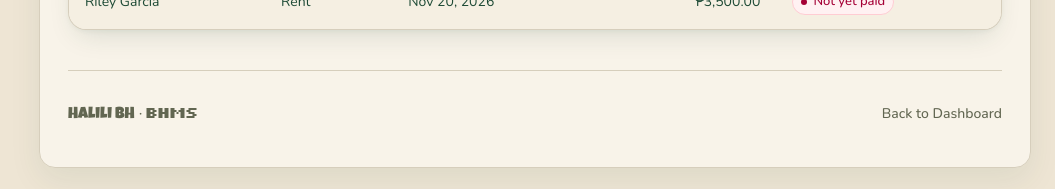
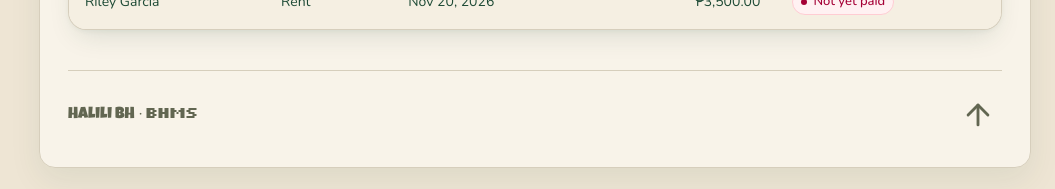
Before and after one commit to Lang-Shin/BH-Management-System, a React (Vite) app: page /dashboard in a window 1280 px wide. Shown: the part 1804-1993 px from the top of the page, without its empty margins (225-1280 px from the left). Built offline with nearby package versions, Linux system fonts and the light colour scheme.

Commit message:
feat(ui): remove the Back to Dashboard button on Dashboard and replace it with arrow

```diff
--- a/src/components/layout/admin-shell.tsx
+++ b/src/components/layout/admin-shell.tsx
@@ -1,6 +1,6 @@
 import { useEffect, useRef, useState } from 'react'
 import { NavLink, Outlet, useLocation } from 'react-router-dom'
-import { Building2, Menu, CircleAlert } from 'lucide-react'
+import { Building2, Menu, CircleAlert, ArrowUp } from 'lucide-react'
 import { Button } from '@/components/ui/button'
 import { Sheet, SheetContent, SheetDescription, SheetHeader, SheetTitle, SheetTrigger } from '@/components/ui/sheet'
 import { usePrototype } from '@/hooks/use-prototype'
@@ -52,7 +52,10 @@ export function AdminShell() {
       <main id="main-content" ref={mainRef} tabIndex={-1} className="min-h-[calc(100dvh-5.5rem)] min-w-0 rounded-2xl border bg-card p-4 outline-none sm:p-6 lg:p-7">
         {storageWarning && <div role="alert" className="mb-6 flex items-start gap-3 rounded-lg border border-amber-300 bg-amber-50 p-4 text-base text-amber-950"><CircleAlert className="mt-0.5 size-6 shrink-0" aria-hidden="true" /><div><p>{storageWarning}</p><NavLink to="/reports" className="mt-3 inline-flex min-h-12 items-center font-semibold underline">Open Reports &amp; Settings</NavLink></div></div>}
         <div key={location.pathname} className="route-content"><Outlet /></div>
-        <footer className="mt-10 flex flex-wrap items-center justify-between gap-3 border-t pt-5 text-sm text-muted-foreground"><p className="text-[1rem]"><span className="brand-name">Halili BH</span> · <span className="brand-acronym">BHMS</span></p><NavLink to="/dashboard" className="flex min-h-12 items-center font-medium hover:text-primary">Back to Dashboard</NavLink></footer>
+        <footer className="mt-10 flex flex-wrap items-center justify-between gap-3 border-t pt-5 text-sm text-muted-foreground"><p className="text-[1rem]"><span className="brand-name">Halili BH</span> · <span className="brand-acronym">BHMS</span></p>{location.pathname === '/dashboard' ? <button type="button" className="back-to-top-arrow" aria-label="Back to top" title="Back to top" onClick={() => {
+          mainRef.current?.focus({ preventScroll: true })
+          window.scrollTo({ top: 0, behavior: window.matchMedia?.('(prefers-reduced-motion: reduce)').matches ? 'auto' : 'smooth' })
+        }}><ArrowUp aria-hidden="true" /></button> : <NavLink to="/dashboard" className="dashboard-return flex min-h-12 items-center font-medium"><span>Back to Dashboard</span></NavLink>}</footer>
       </main>
       </div>
     </div>
--- a/src/styles/globals.css
+++ b/src/styles/globals.css
@@ -312,6 +312,55 @@
 
 .page-title { animation: title-enter 260ms var(--route-ease) backwards; }
 
+.back-to-top-arrow {
+  display: inline-flex;
+  align-items: center;
+  justify-content: center;
+  width: 48px;
+  height: 48px;
+  padding: 0;
+  border: 0;
+  background: transparent;
+  color: var(--muted-foreground);
+  transition: color 240ms ease;
+}
+.back-to-top-arrow > svg {
+  width: 34px;
+  height: 34px;
+  transition: transform 240ms var(--route-ease), filter 240ms ease;
+}
+.back-to-top-arrow:hover,
+.back-to-top-arrow:focus-visible { color: var(--forest-green); }
+.back-to-top-arrow:hover > svg,
+.back-to-top-arrow:focus-visible > svg {
+  transform: scale(1.32);
+  filter:
+    drop-shadow(0 0 5px color-mix(in srgb, var(--forest-green) 85%, transparent))
+    drop-shadow(0 0 12px color-mix(in srgb, var(--forest-green) 65%, transparent))
+    drop-shadow(0 0 24px color-mix(in srgb, var(--forest-green) 40%, transparent));
+}
+.back-to-top-arrow:active > svg { transform: scale(1.16); }
+
+.dashboard-return {
+  transition: color 240ms ease, text-shadow 240ms ease;
+}
+.dashboard-return > span {
+  display: inline-block;
+  transform-origin: right center;
+  transition: transform 240ms var(--route-ease);
+}
+.dashboard-return:hover,
+.dashboard-return:focus-visible {
+  color: var(--forest-green);
+  text-shadow:
+    0 0 5px color-mix(in srgb, var(--forest-green) 55%, transparent),
+    0 0 14px color-mix(in srgb, var(--forest-green) 40%, transparent),
+    0 0 24px color-mix(in srgb, var(--forest-green) 25%, transparent);
+}
+.dashboard-return:hover > span,
+.dashboard-return:focus-visible > span { transform: scale(1.14); }
+.dashboard-return:active > span { transform: scale(1.08); }
+
 .header-typewriter { min-height: 1.2em; line-height: 1.2; }
 .header-typewriter-caret {
   display: inline-block;
@@ -409,6 +458,14 @@
 }
 
 @media (prefers-reduced-motion: reduce) {
+  .back-to-top-arrow > svg { transition: none; }
+  .back-to-top-arrow:hover > svg,
+  .back-to-top-arrow:focus-visible > svg,
+  .back-to-top-arrow:active > svg { transform: none; }
+  .dashboard-return > span { transition: none; }
+  .dashboard-return:hover > span,
+  .dashboard-return:focus-visible > span,
+  .dashboard-return:active > span { transform: none; }
   .header-typewriter-caret { display: none; animation: none; }
   .room-metric,
   .room-metric-fill,
```
Also changed, not shown: 1 other file (tests, documents, lock files or other folders).
